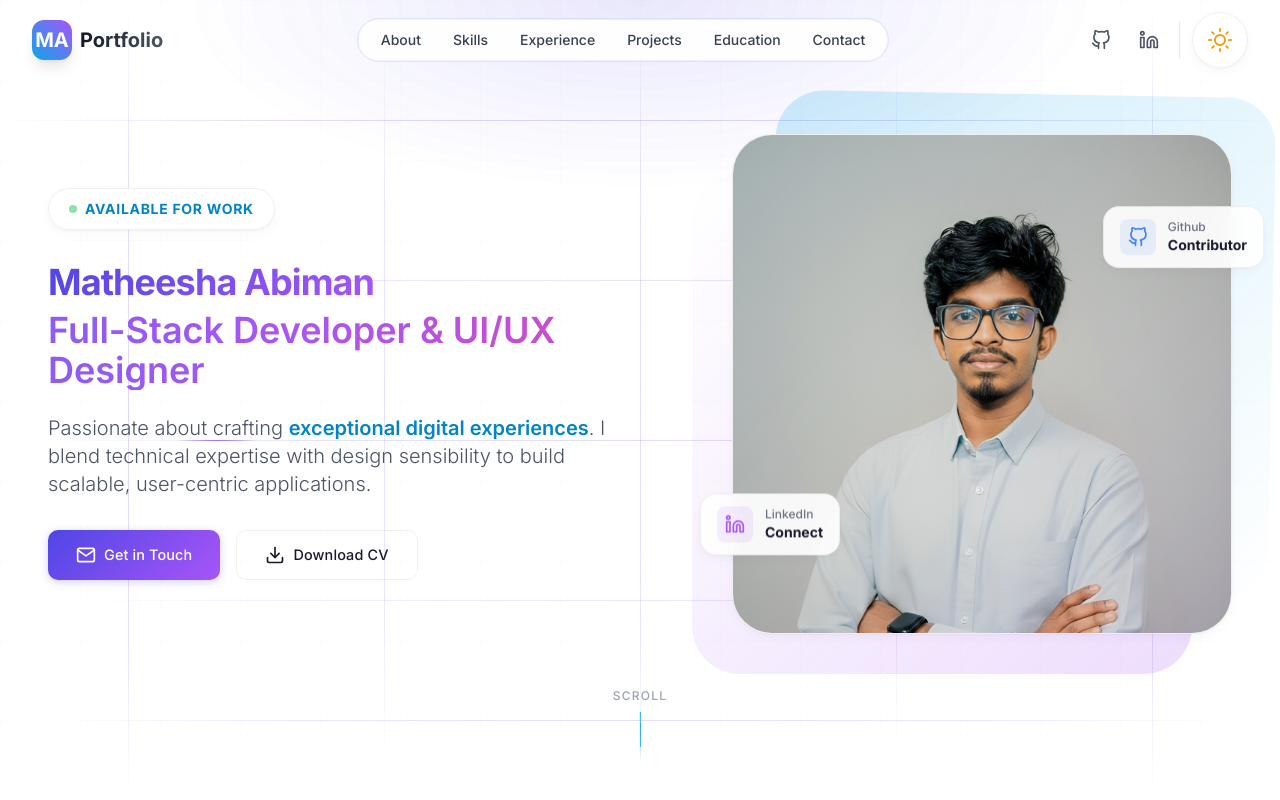
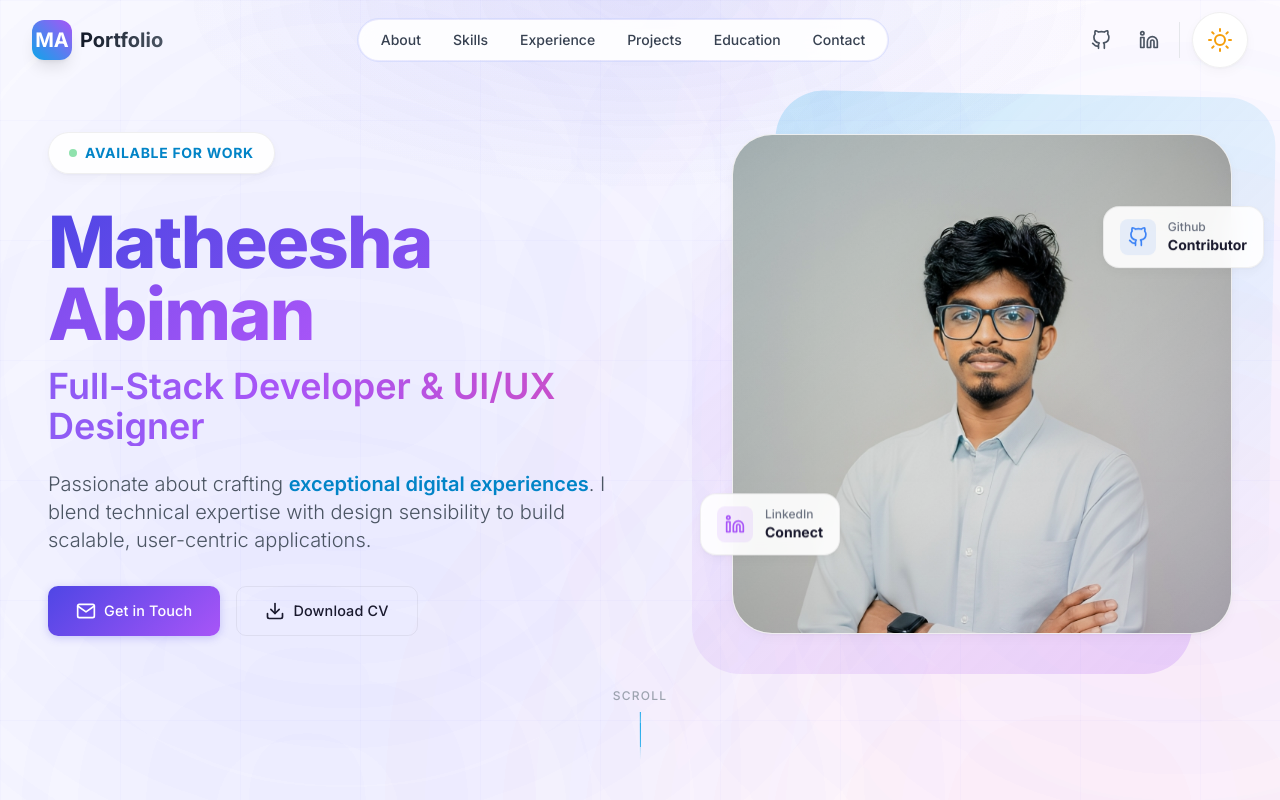
Before and after one commit to Matheesha-Abiman/matheesha_abiman, a Next.js app: page / in a window 1280 px wide. Shown: the top 800 px of the page. Built offline with nearby package versions, Linux system fonts and the light colour scheme.

Commit message:
Refine details: Contact animation, Background elements, Hero font size

```diff
--- a/components/Background.tsx
+++ b/components/Background.tsx
@@ -3,47 +3,53 @@
 import { motion } from 'framer-motion';
 import { useEffect, useState } from 'react';
 
-// Animated lines configuration
-const horizontalLines = [
-    { y: '15%', delay: 0, duration: 15 },
-    { y: '35%', delay: 3, duration: 18 },
-    { y: '55%', delay: 1, duration: 20 },
-    { y: '75%', delay: 4, duration: 16 },
-    { y: '90%', delay: 2, duration: 22 },
+// Large, professional floating wash configuration
+const floatingOrbs = [
+    { size: 900, x: '-10%', y: '-10%', color: 'rgba(99, 102, 241, 0.05)', delay: 0, duration: 40 }, // Top Left
+    { size: 800, x: '60%', y: '5%', color: 'rgba(139, 92, 246, 0.04)', delay: 2, duration: 45 },  // Top Right
+    { size: 850, x: '50%', y: '50%', color: 'rgba(236, 72, 153, 0.03)', delay: 4, duration: 42 }, // Bottom Right
+    { size: 700, x: '-5%', y: '60%', color: 'rgba(99, 102, 241, 0.04)', delay: 1, duration: 38 }, // Bottom Left
 ];
 
-const verticalLines = [
-    { x: '10%', delay: 0.5, duration: 17 },
-    { x: '30%', delay: 2.5, duration: 19 },
-    { x: '50%', delay: 1.5, duration: 21 },
-    { x: '70%', delay: 3.5, duration: 16 },
-    { x: '90%', delay: 0, duration: 18 },
+// Professional Meteorite configuration
+const meteorites = [
+    { startX: 10, startY: -5, delay: 0 },
+    { startX: 50, startY: -10, delay: 8 },
+    { startX: 80, startY: -5, delay: 15 },
+    { startX: 30, startY: -10, delay: 22 },
 ];
 
-const AnimatedLine = ({
-    isHorizontal,
-    position,
+// Floating Orb Component
+const FloatingOrb = ({
+    size,
+    x,
+    y,
+    color,
     delay,
     duration
 }: {
-    isHorizontal: boolean;
-    position: string;
+    size: number;
+    x: string;
+    y: string;
+    color: string;
     delay: number;
     duration: number;
 }) => {
     return (
         <motion.div
-            className={`absolute ${isHorizontal ? 'left-0 right-0 h-px' : 'top-0 bottom-0 w-px'}`}
+            className="absolute rounded-full"
             style={{
-                [isHorizontal ? 'top' : 'left']: position,
-                background: isHorizontal
-                    ? 'linear-gradient(90deg, transparent 0%, rgba(99, 102, 241, 0.15) 20%, rgba(139, 92, 246, 0.2) 50%, rgba(99, 102, 241, 0.15) 80%, transparent 100%)'
-                    : 'linear-gradient(180deg, transparent 0%, rgba(99, 102, 241, 0.15) 20%, rgba(139, 92, 246, 0.2) 50%, rgba(99, 102, 241, 0.15) 80%, transparent 100%)',
+                width: size,
+                height: size,
+                left: x,
+                top: y,
+                backgroundColor: color,
+                filter: 'blur(150px)', // Increased blur for professional "wash" look
             }}
-            initial={{ opacity: 0 }}
             animate={{
-                opacity: [0.3, 0.7, 0.3],
-                [isHorizontal ? 'scaleX' : 'scaleY']: [0.8, 1, 0.8],
+                x: [0, 30, -20, 15, 0],
+                y: [0, -20, 25, -15, 0],
+                scale: [1, 1.05, 0.98, 1.02, 1],
             }}
             transition={{
                 duration,
@@ -55,32 +61,77 @@ const AnimatedLine = ({
     );
 };
 
-// Flowing light particle on a line
-const FlowingParticle = ({
-    isHorizontal,
-    position,
-    delay
-}: {
-    isHorizontal: boolean;
-    position: string;
-    delay: number;
-}) => {
+// Larger, Slower Meteorite Component
+const Meteorite = ({ startX, startY, delay }: { startX: number; startY: number; delay: number }) => {
     return (
         <motion.div
-            className={`absolute w-20 h-px ${isHorizontal ? '' : 'rotate-90'}`}
+            className="absolute"
             style={{
-                [isHorizontal ? 'top' : 'left']: position,
-                [isHorizontal ? 'left' : 'top']: '-10%',
-                background: 'linear-gradient(90deg, transparent, rgba(139, 92, 246, 0.6), transparent)',
+                left: `${startX}%`,
+                top: `${startY}%`,
+                width: '2px', // Slightly visible head
+                height: '2px',
+                borderRadius: '50%',
+                backgroundColor: 'rgba(255, 255, 255, 0.8)',
+                boxShadow: `
+                    0 0 4px 1px rgba(255, 255, 255, 0.6),
+                    0 0 10px 2px rgba(139, 92, 246, 0.4)
+                `,
+            }}
+            initial={{
+                opacity: 0,
+                x: 0,
+                y: 0,
+                scale: 0.5,
             }}
             animate={{
-                [isHorizontal ? 'left' : 'top']: ['0%', '120%'],
+                opacity: [0, 1, 1, 0],
+                x: [0, 400, 800], // Travel further across screen
+                y: [0, 400, 800],
+                scale: [0.5, 1, 0.4],
             }}
             transition={{
-                duration: 8,
+                duration: 4, // Slower for professional feel
                 repeat: Infinity,
                 delay,
-                ease: "linear",
+                repeatDelay: 12,
+                ease: "easeOut",
+            }}
+        >
+            {/* Long, professional tail */}
+            <div
+                className="absolute"
+                style={{
+                    width: '150px', // Much larger tail
+                    height: '1px',
+                    background: 'linear-gradient(90deg, rgba(139, 92, 246, 0.2), transparent)',
+                    transform: 'rotate(-45deg) translateX(-150px)', // Adjusted for new tail size
+                    transformOrigin: 'right center',
+                }}
+            />
+        </motion.div>
+    );
+};
+
+// Larger grid pattern
+const AnimatedGrid = () => {
+    return (
+        <motion.div
+            className="fixed inset-0 pointer-events-none z-[-1]"
+            style={{
+                backgroundImage: `
+                    linear-gradient(rgba(99, 102, 241, 0.03) 1px, transparent 1px),
+                    linear-gradient(90deg, rgba(99, 102, 241, 0.03) 1px, transparent 1px)
+                `,
+                backgroundSize: '120px 120px', // Larger grid cells
+            }}
+            animate={{
+                opacity: [0.3, 0.5, 0.3],
+            }}
+            transition={{
+                duration: 12, // Slower breathing
+                repeat: Infinity,
+                ease: "easeInOut",
             }}
         />
     );
@@ -97,46 +148,36 @@ export default function Background() {
 
     return (
         <>
-            {/* Subtle gradient background */}
+            {/* Base gradient background */}
             <div className="premium-bg" aria-hidden="true" />
 
-            {/* Animated lines grid */}
+            {/* Animated floating orbs */}
             <div className="fixed inset-0 pointer-events-none overflow-hidden z-[-1]" aria-hidden="true">
-                {/* Horizontal lines */}
-                {horizontalLines.map((line, index) => (
-                    <AnimatedLine
-                        key={`h-${index}`}
-                        isHorizontal={true}
-                        position={line.y}
-                        delay={line.delay}
-                        duration={line.duration}
+                {floatingOrbs.map((orb, index) => (
+                    <FloatingOrb
+                        key={`orb-${index}`}
+                        size={orb.size}
+                        x={orb.x}
+                        y={orb.y}
+                        color={orb.color}
+                        delay={orb.delay}
+                        duration={orb.duration}
                     />
                 ))}
 
-                {/* Vertical lines */}
-                {verticalLines.map((line, index) => (
-                    <AnimatedLine
-                        key={`v-${index}`}
-                        isHorizontal={false}
-                        position={line.x}
-                        delay={line.delay}
-                        duration={line.duration}
-                    />
-                ))}
-
-                {/* Flowing light particles */}
-                {horizontalLines.slice(0, 3).map((line, index) => (
-                    <FlowingParticle
-                        key={`fp-${index}`}
-                        isHorizontal={true}
-                        position={line.y}
-                        delay={index * 3}
+                {/* Professional meteorites */}
+                {meteorites.map((meteor, index) => (
+                    <Meteorite
+                        key={`meteor-${index}`}
+                        startX={meteor.startX}
+                        startY={meteor.startY}
+                        delay={meteor.delay}
                     />
                 ))}
             </div>
 
-            {/* Minimal grid pattern */}
-            <div className="rect-pattern" aria-hidden="true" />
+            {/* Large subtle grid */}
+            <AnimatedGrid />
         </>
     );
 }
--- a/components/Experience.tsx
+++ b/components/Experience.tsx
@@ -92,7 +92,18 @@ export default function Experience() {
                 {/* Timeline */}
                 <div className="max-w-4xl mx-auto relative">
                     {/* Center line */}
-                    <div className="absolute left-8 md:left-1/2 top-0 bottom-0 w-px bg-gradient-to-b from-indigo-200 via-purple-200 to-indigo-200 dark:from-indigo-900 dark:via-purple-900 dark:to-indigo-900 transform md:-translate-x-1/2" />
+                    {/* Center line with animated beam */}
+                    <div className="absolute left-8 md:left-1/2 top-0 bottom-0 w-px bg-gradient-to-b from-indigo-200 via-purple-200 to-indigo-200 dark:from-indigo-900 dark:via-purple-900 dark:to-indigo-900 transform md:-translate-x-1/2 overflow-hidden">
+                        <motion.div
+                            className="absolute top-0 left-0 w-full h-40 bg-gradient-to-b from-transparent via-indigo-600 to-transparent dark:via-indigo-400"
+                            animate={{ top: ['-20%', '120%'] }}
+                            transition={{
+                                duration: 8,
+                                repeat: Infinity,
+                                ease: "linear"
+                            }}
+                        />
+                    </div>
 
                     {experiences.map((exp, index) => {
                         const IconComponent = exp.icon;
--- a/components/Hero.tsx
+++ b/components/Hero.tsx
@@ -88,7 +88,7 @@ export default function Hero() {
 
                         {/* Name */}
                         <motion.h1
-                            className="text-2xl md:text-3xl lg:text-4xl font-bold mb-2 tracking-tight"
+                            className="text-4xl md:text-6xl lg:text-7xl font-extrabold mb-4 tracking-tight leading-tight"
                             initial={{ opacity: 0, y: 30 }}
                             animate={{ opacity: 1, y: 0 }}
                             transition={{ delay: 0.3, duration: 0.8 }}
```
Also changed, not shown: components/Contact.tsx (+44 -4 lines), 1 other file (tests, documents, lock files or other folders).
